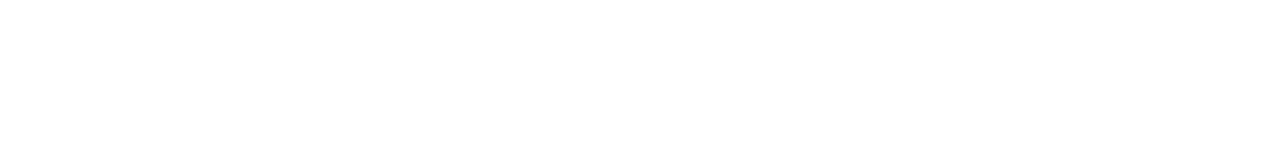
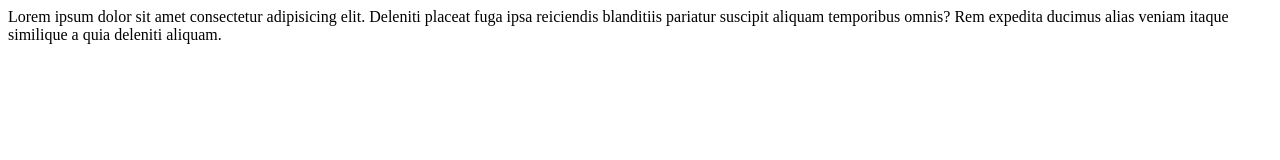
Before and after one commit to Iodasama/piscine2024-intro, a plain HTML site: page index.html in a window 1280 px wide. Drawn offline with Linux system fonts and the light colour scheme.

Commit message:
Ajout du paragrzaphe

```diff
--- a/index.html
+++ b/index.html
@@ -5,5 +5,5 @@
     <meta name="viewport" content="width=device-width, initial-scale=1.0">
     <title>Git project</title>
 </head>
-<body> </body>
+<body> Lorem ipsum dolor sit amet consectetur adipisicing elit. Deleniti placeat fuga ipsa reiciendis blanditiis pariatur suscipit aliquam temporibus omnis? Rem expedita ducimus alias veniam itaque similique a quia deleniti aliquam.</body>
 </html>
```
